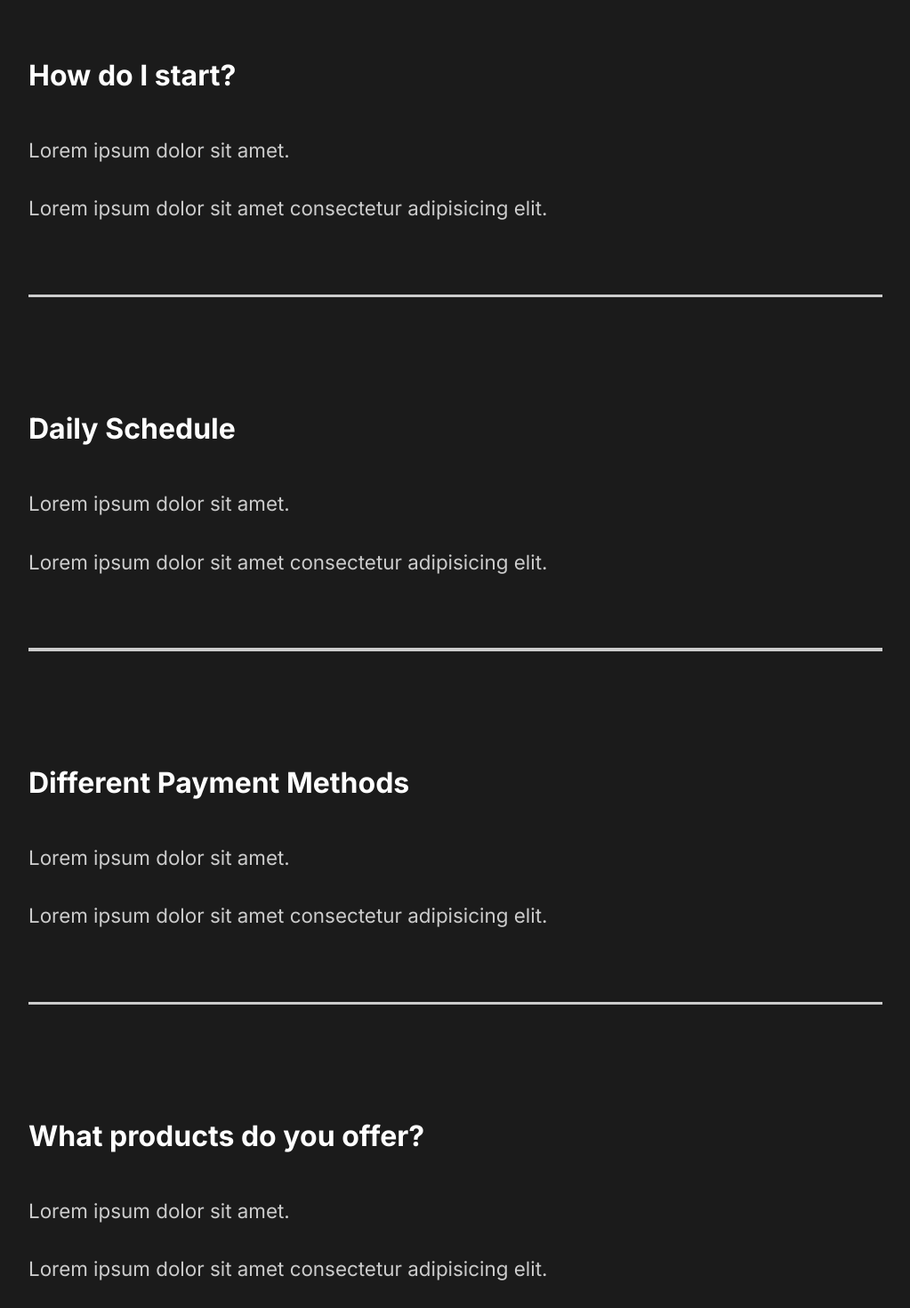
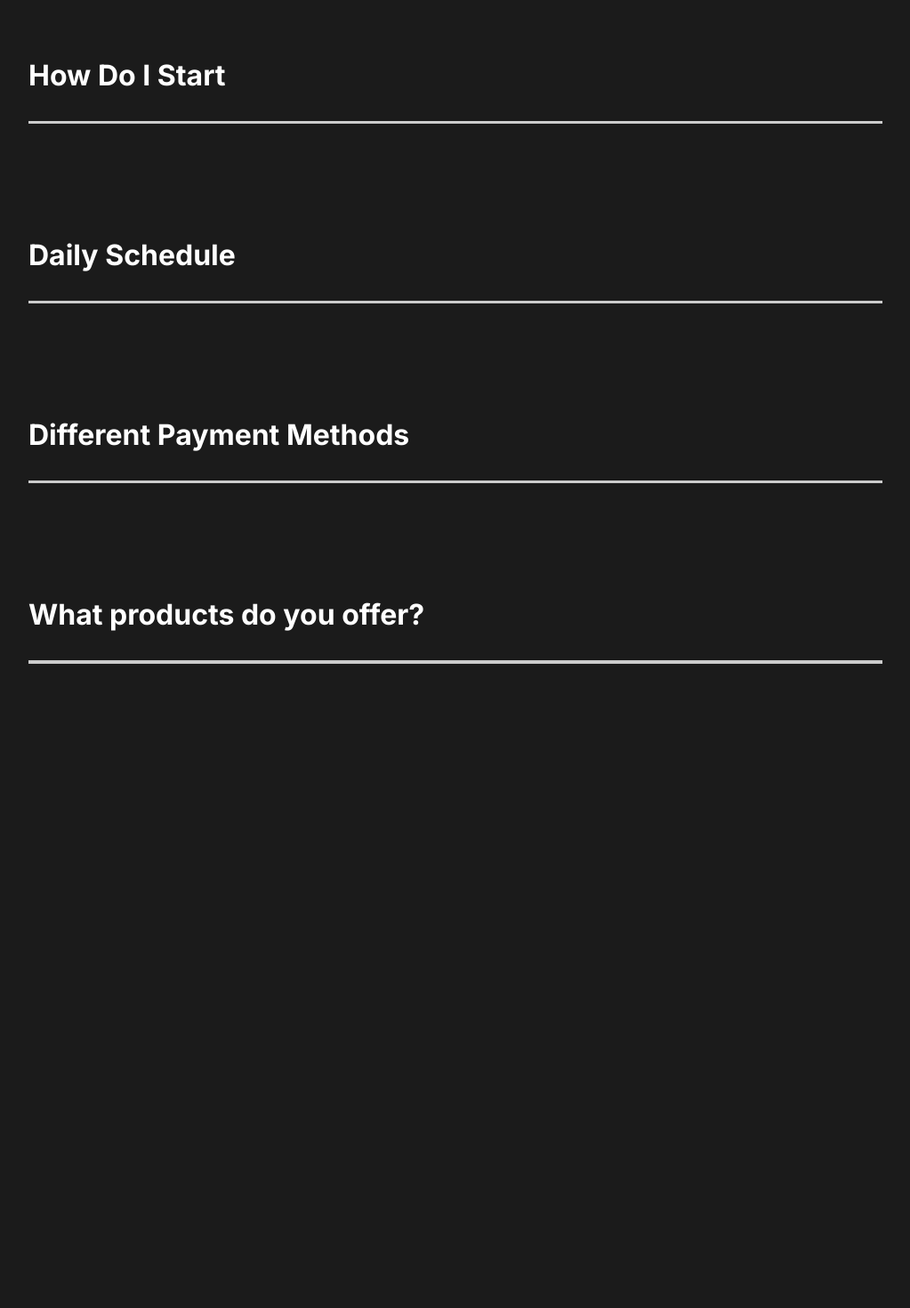
Before and after one commit to bgorwin/react-company-portfolio, a React (Create React App) app: page / in a window 1280 px wide. Shown: the part 2400-3870 px from the top of the page at 89% size, without its empty margins (128-1151 px from the left). After the commit the page ends 3306 px from the top, so only its background shows below. Built offline with nearby package versions, Linux system fonts and the light colour scheme.

Commit message:
Styled and added content to the ContactUs.js page

```diff
--- a/src/animation.js
+++ b/src/animation.js
@@ -66,3 +66,14 @@
 	hidden: { opacity: 1 },
 	show: { opacity: 1, transition: { staggerChildren: 0.15, ease: 'easeOut' } }
 };
+
+export const scrollReveal = {
+	hidden: { opacity: 0, scale: 1.2, transition: { duration: 0.5 } },
+	show: {
+		opacity: 1,
+		scale: 1,
+		transition: {
+			duration: 0.5
+		}
+	}
+};
--- a/src/components/FaqSection.js
+++ b/src/components/FaqSection.js
@@ -3,45 +3,56 @@
 // Styles
 import styled from 'styled-components';
 import { About } from '../styles';
+import Toggle from './Toggle';
+import { AnimateSharedLayout } from 'framer-motion';
+import { useScroll } from './useScroll';
+import { scrollReveal } from '../animation';
 
 const FaqSection = () => {
+	const [element, controls] = useScroll();
 	return (
-		<Faq>
+		<Faq
+			variants={scrollReveal}
+			animate={controls}
+			ref={element}
+			initial='hidden'
+		>
 			<h2>
 				Any Questions <span>FAQ</span>
 			</h2>
-			<div className='question'>
-				<h4>How do I start?</h4>
+			<AnimateSharedLayout>
+				<Toggle title='How Do I Start'>
+					<div className='answer'>
+						<p>Lorem ipsum </p>
+						<p>Lorem ipsum dolor sit amet consectetur adipisicing elit.</p>
+					</div>
+				</Toggle>
+				<Toggle title='Daily Schedule'>
 					<div className='answer'>
 						<p>Lorem ipsum dolor sit amet.</p>
 						<p>Lorem ipsum dolor sit amet consectetur adipisicing elit.</p>
 					</div>
-				<div className='faq-line'></div>
-			</div>
-			<div className='question'>
-				<h4>Daily Schedule</h4>
+				</Toggle>
+
+				<Toggle title='Different Payment Methods'>
 					<div className='answer'>
 						<p>Lorem ipsum dolor sit amet.</p>
-					<p>Lorem ipsum dolor sit amet consectetur adipisicing elit.</p>
+						<p>
+							Lorem ipsum dolor sit, amet consectetur adipisicing elit. Ea,
+							ipsum magni?
+						</p>
 					</div>
-				<div className='faq-line'></div>
-			</div>
-			<div className='question'>
-				<h4>Different Payment Methods</h4>
+				</Toggle>
+				<Toggle title='What products do you offer?'>
 					<div className='answer'>
 						<p>Lorem ipsum dolor sit amet.</p>
-					<p>Lorem ipsum dolor sit amet consectetur adipisicing elit.</p>
+						<p>
+							Lorem ipsum dolor, sit amet consectetur adipisicing elit. Eum
+							quasi magnam tempora dolorum omnis eaque!
+						</p>
 					</div>
-				<div className='faq-line'></div>
-			</div>
-			<div className='question'>
-				<h4>What products do you offer?</h4>
-				<div className='answer'>
-					<p>Lorem ipsum dolor sit amet.</p>
-					<p>Lorem ipsum dolor sit amet consectetur adipisicing elit.</p>
-				</div>
-				<div className='faq-line'></div>
-			</div>
+				</Toggle>
+			</AnimateSharedLayout>
 		</Faq>
 	);
 };
--- a/src/components/ServicesSection.js
+++ b/src/components/ServicesSection.js
@@ -9,10 +9,18 @@
 // Styles
 import styled from 'styled-components';
 import { About, Description, Image } from '../styles';
+import { scrollReveal } from '../animation';
+import { useScroll } from './useScroll';
 
 const ServicesSection = () => {
+	const [element, controls] = useScroll();
 	return (
-		<Services>
+		<Services
+			variants={scrollReveal}
+			animate={controls}
+			ref={element}
+			initial='hidden'
+		>
 			<Description>
 				<h2>
 					Hi <span>quality</span> services
--- /dev/null
+++ b/src/components/Toggle.js
@@ -0,0 +1,15 @@
+import React, { useState } from 'react';
+import { motion } from 'framer-motion';
+
+const Toggle = ({ children, title }) => {
+	const [toggle, setToggle] = useState(false);
+	return (
+		<motion.div layout className='question' onClick={() => setToggle(!toggle)}>
+			<motion.h4 layout>{title}</motion.h4>
+			{toggle ? children : ''}
+			<div className='faq-line'></div>
+		</motion.div>
+	);
+};
+
+export default Toggle;
--- /dev/null
+++ b/src/components/useScroll.js
@@ -0,0 +1,14 @@
+// Test
+import { useInView } from 'react-intersection-observer';
+import { useAnimation } from 'framer-motion';
+
+export const useScroll = () => {
+	const controls = useAnimation();
+	const [element, view] = useInView({ threshold: 0.5 });
+	if (view) {
+		controls.start('show');
+	} else {
+		controls.start('hidden');
+	}
+	return [element, controls];
+};
--- a/src/pages/ContactUs.js
+++ b/src/pages/ContactUs.js
@@ -2,20 +2,78 @@
 
 // Animations
 import { motion } from 'framer-motion';
-import { pageAnimation } from '../animation';
+import { pageAnimation, titleAnim } from '../animation';
+import styled from 'styled-components';
 
 const ContactUs = () => {
 	return (
-		<motion.div
+		<ContactStyle
 			variants={pageAnimation}
 			initial='hidden'
 			animate='show'
 			exit='exit'
 			style={{ background: '#fff' }}
 		>
-			<h1>Contact</h1>
-		</motion.div>
+			<Title>
+				<Hide>
+					<motion.h2 variants={titleAnim}>Get in touch</motion.h2>
+				</Hide>
+			</Title>
+			<div>
+				<Hide>
+					<Social variants={titleAnim}>
+						<Circle />
+						<h2>Send Us A Message</h2>
+					</Social>
+				</Hide>
+
+				<Hide>
+					<Social variants={titleAnim}>
+						<Circle />
+						<h2>Send An Email</h2>
+					</Social>
+				</Hide>
+
+				<Hide>
+					<Social variants={titleAnim}>
+						<Circle />
+						<h2>Social Media</h2>
+					</Social>
+				</Hide>
+			</div>
+		</ContactStyle>
 	);
 };
 
+const ContactStyle = styled(motion.div)`
+	padding: 5rem 10rem;
+	color: #353535;
+	min-height: 90vh;
+`;
+
+const Title = styled.div`
+	margin-bottom: 4rem;
+	color: black;
+`;
+
+const Hide = styled.div`
+	overflow: hidden;
+`;
+
+const Circle = styled.div`
+	border-radius: 50%;
+	width: 3rem;
+	height: 3rem;
+	background: #353535;
+`;
+
+const Social = styled(motion.div)`
+	display: flex;
+	align-items: center;
+
+	h2 {
+		margin: 2rem;
+	}
+`;
+
 export default ContactUs;
--- a/src/pages/OurWork.js
+++ b/src/pages/OurWork.js
@@ -21,8 +21,12 @@
 	slider,
 	sliderContainer
 } from '../animation';
+import { useScroll } from '../components/useScroll';
 
 const OurWork = () => {
+	const [element, controls] = useScroll();
+	const [element2, controls2] = useScroll();
+
 	return (
 		<Work
 			variants={pageAnimation}
@@ -48,17 +52,22 @@
 				</Link>
 			</Movie>
 
-			<Movie>
+			<Movie ref={element} variants={fade} animate={controls} initial='hidden'>
 				<h2>The Racer</h2>
-				<div className='line'></div>
+				<motion.div variants={lineAnim} className='line'></motion.div>
 				<Link to='/work/the-racer'>
 					<img src={theracer} alt='racer' />
 				</Link>
 			</Movie>
 
-			<Movie>
+			<Movie
+				ref={element2}
+				variants={fade}
+				animate={controls2}
+				initial='hidden'
+			>
 				<h2>Good Times</h2>
-				<div className='line'></div>
+				<motion.div variants={lineAnim} className='line'></motion.div>
 				<Link to='/work/good-times'>
 					<img src={goodtimes} alt='good times' />
 				</Link>
@@ -77,7 +86,7 @@
 	}
 `;
 
-const Movie = styled.div`
+const Movie = styled(motion.div)`
 	padding-bottom: 10rem;
 
 	.line {
--- a/src/styles.js
+++ b/src/styles.js
@@ -1,6 +1,7 @@
 import styled from 'styled-components';
+import { motion } from 'framer-motion';
 
-export const About = styled.div`
+export const About = styled(motion.div)`
 	min-height: 90vh;
 	display: flex;
 	align-items: center;
```
Lines whose indentation alone changed are shown as unchanged.
